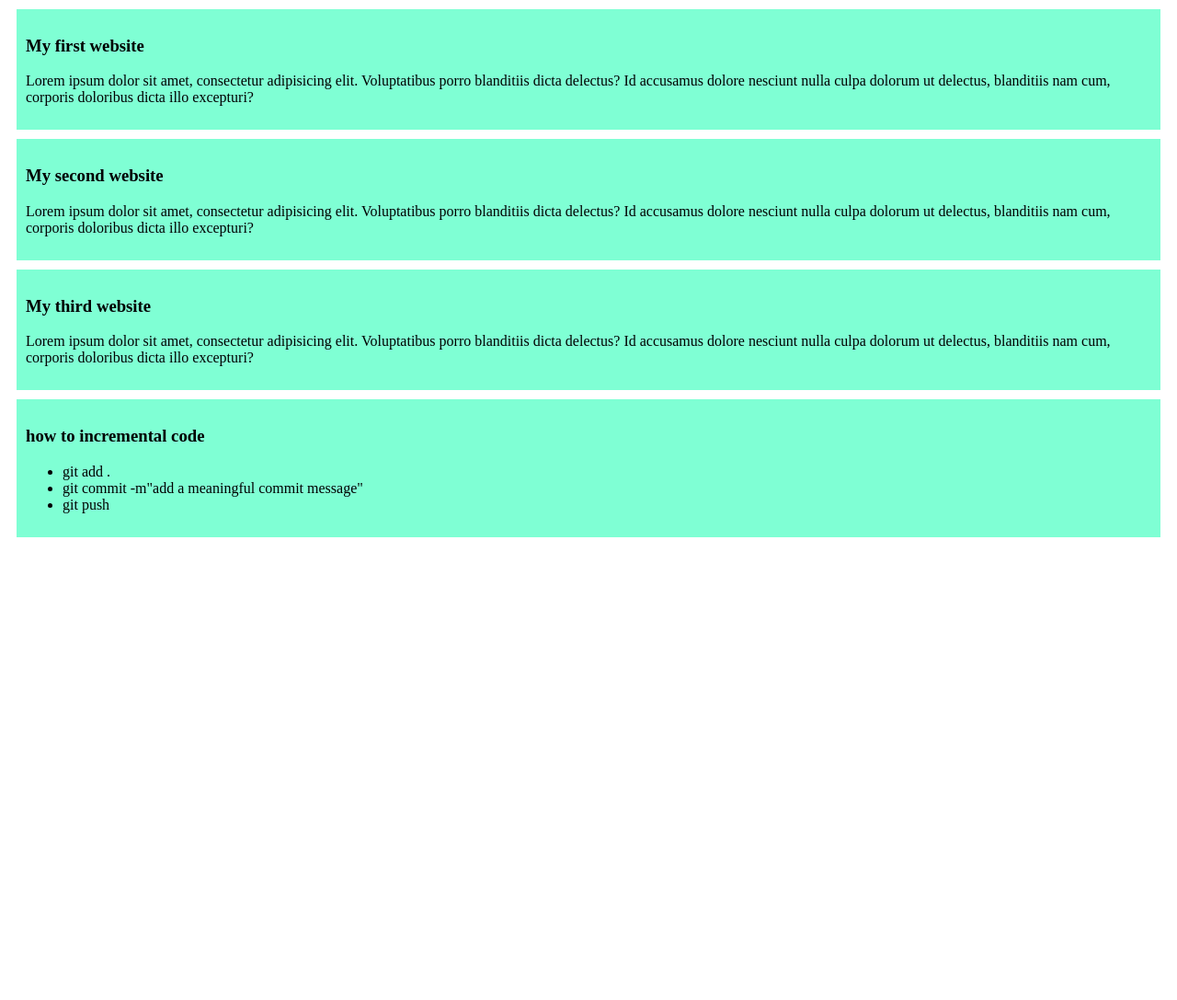
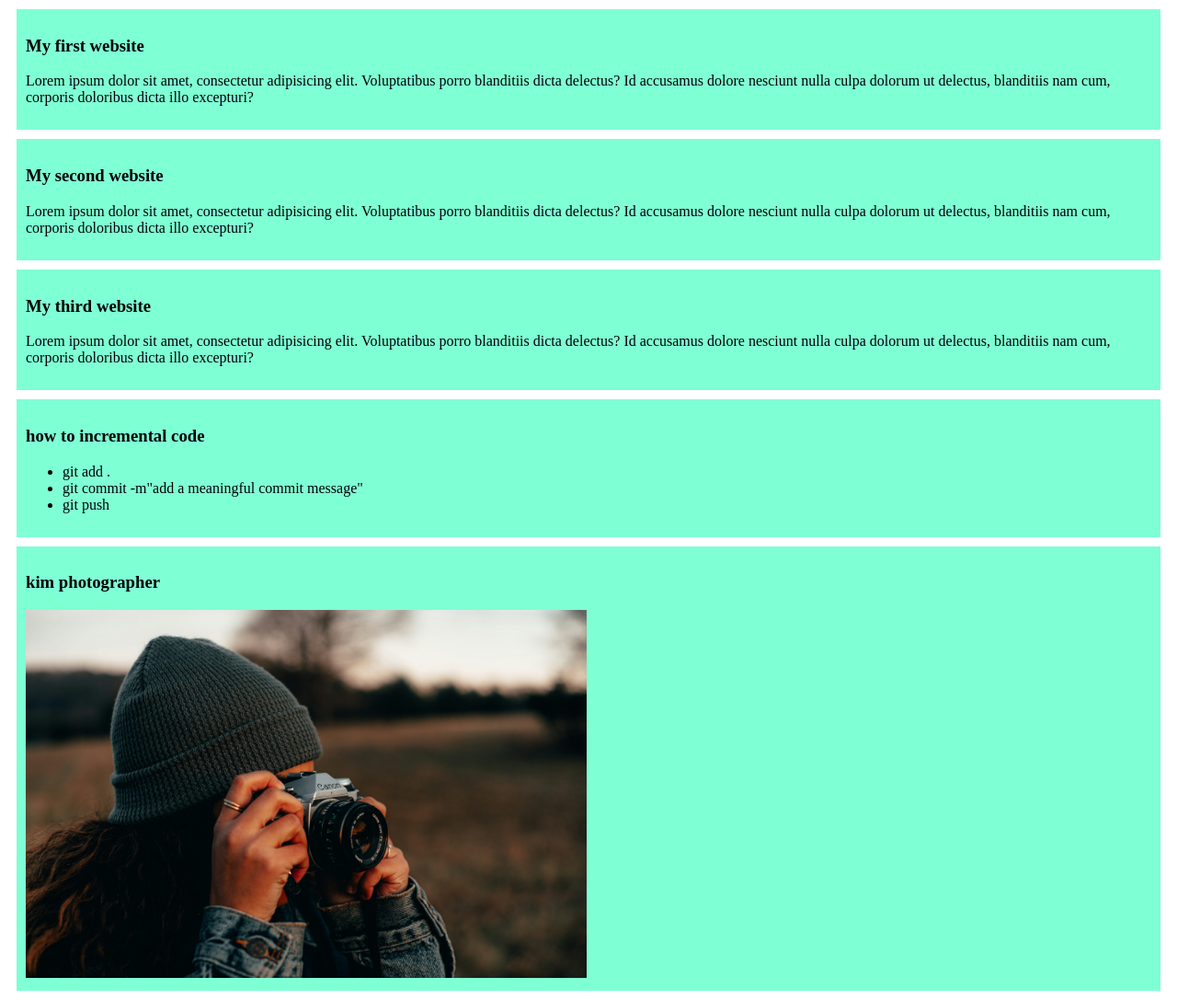
Before and after one commit to Pritom678/my-github-repo, a plain HTML site: page index.html in a window 1280 px wide. Shown: the whole page at 92% size. Before the commit the page ends 800 px from the top, so only its background shows below. Drawn offline with Linux system fonts and the light colour scheme.

Commit message:
added kim photgrapher

```diff
--- a/index.html
+++ b/index.html
@@ -27,5 +27,9 @@
             <li>git push</li>
         </ul>
     </div>
+    <div>
+        <h3>kim photographer</h3>
+        <img src="styles/kim.jpeg" alt="">
+    </div>
 </body>
 </html>
--- a/styles/blog.css
+++ b/styles/blog.css
@@ -4,3 +4,7 @@ div{
     padding: 10px;
     margin: 10px;
 }
+img{
+    width: 610px;
+    height: 400px;
+}
```
Also changed, not shown: styles/kim.jpeg (added).
